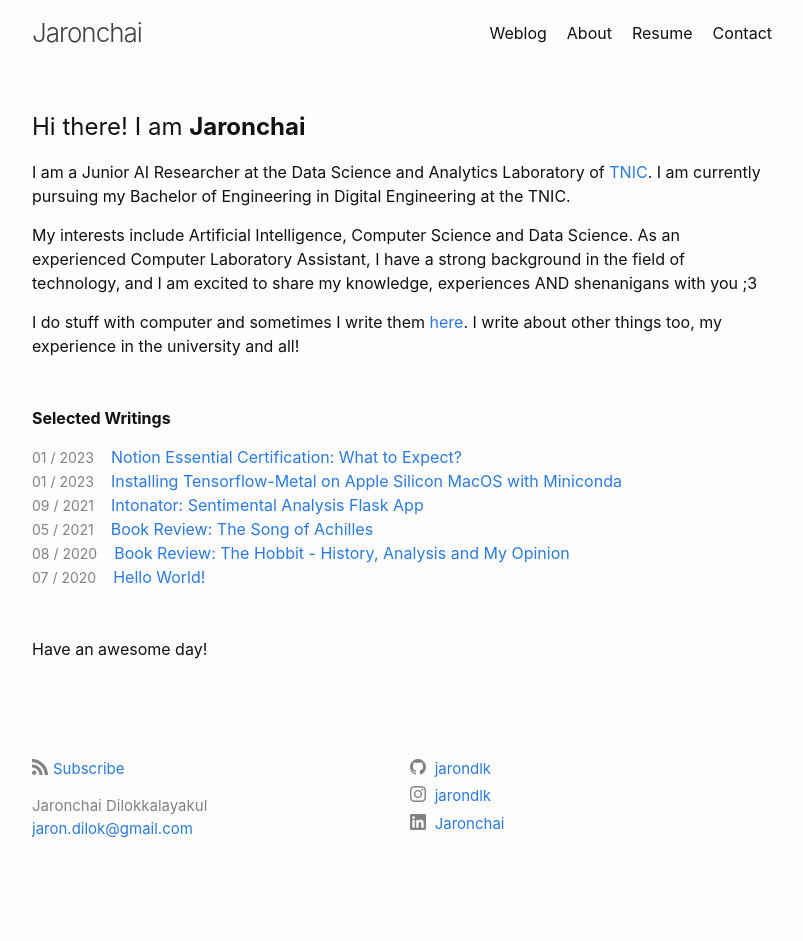
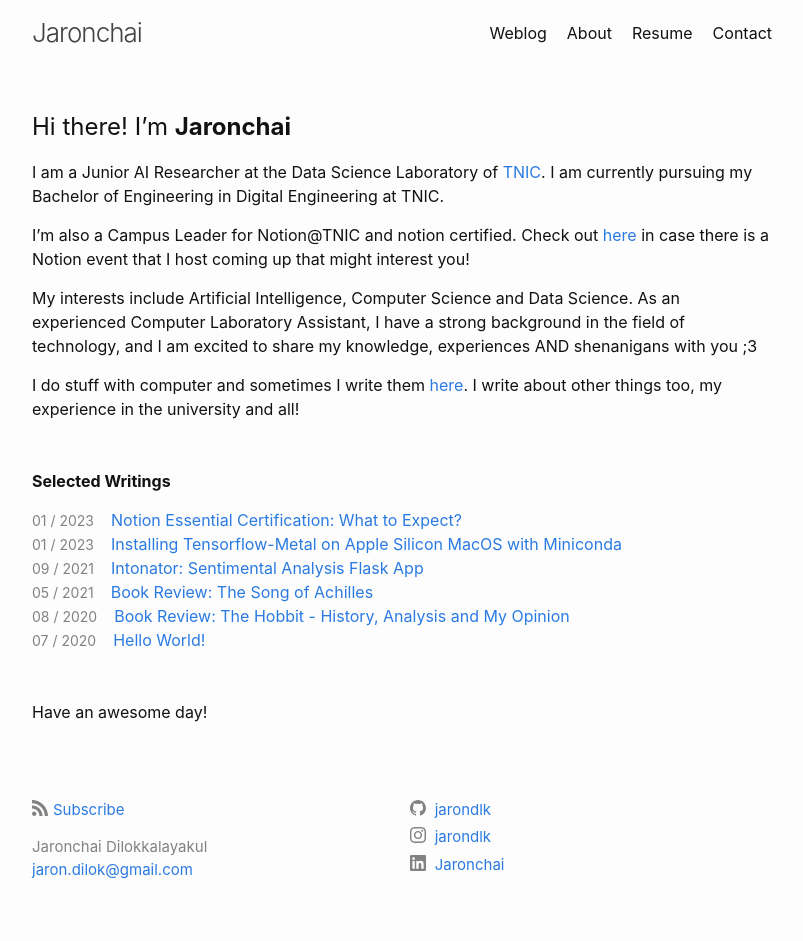
Before and after one commit to jarondlk/jaronchai-blog, a Jekyll site: the page built from index.markdown, in a window 1280 px wide. Shown: the whole page, without its empty margins (238-1041 px from the left). Built offline with Jekyll 4.4.1, drawn with Linux system fonts in a browser that asks for light colours; before the commit the page ends 900 px from its top, so only the background shows below that.

Commit message:
Update index

```diff
--- a/index.markdown
+++ b/index.markdown
@@ -5,9 +5,11 @@ title:
 layout: default
 ---
 
-## Hi there! I am **Jaronchai**
+## Hi there! I'm **Jaronchai**
 
-I am a Junior AI Researcher at the Data Science and Analytics Laboratory of [TNIC](https://tnic.tni.ac.th). I am currently pursuing my Bachelor of Engineering in Digital Engineering at the TNIC.
+I am a Junior AI Researcher at the Data Science Laboratory of [TNIC](https://tnic.tni.ac.th). I am currently pursuing my Bachelor of Engineering in Digital Engineering at TNIC.
+
+I'm also a Campus Leader for Notion@TNIC and notion certified. Check out [here](https://alfyn.notion.site/Notion-TNIC-3fc48506de00458788d9f1bcbcf13bc7) in case there is a Notion event that I host coming up that might interest you!
 
 My interests include Artificial Intelligence, Computer Science and Data Science. As an experienced Computer Laboratory Assistant, I have a strong background in the field of technology, and I am excited to share my knowledge, experiences AND shenanigans with you ;3
 
```
